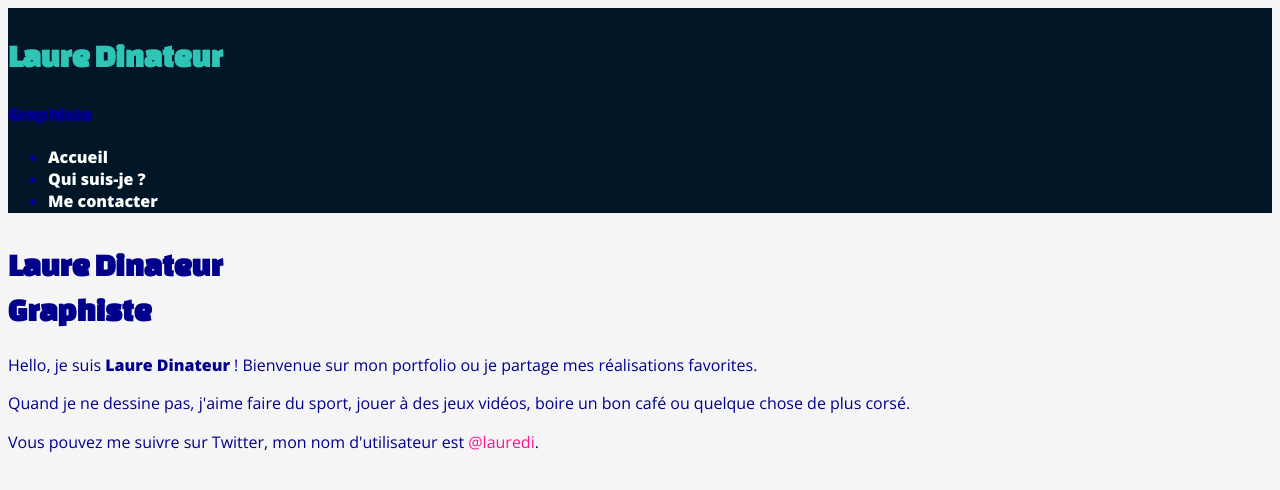
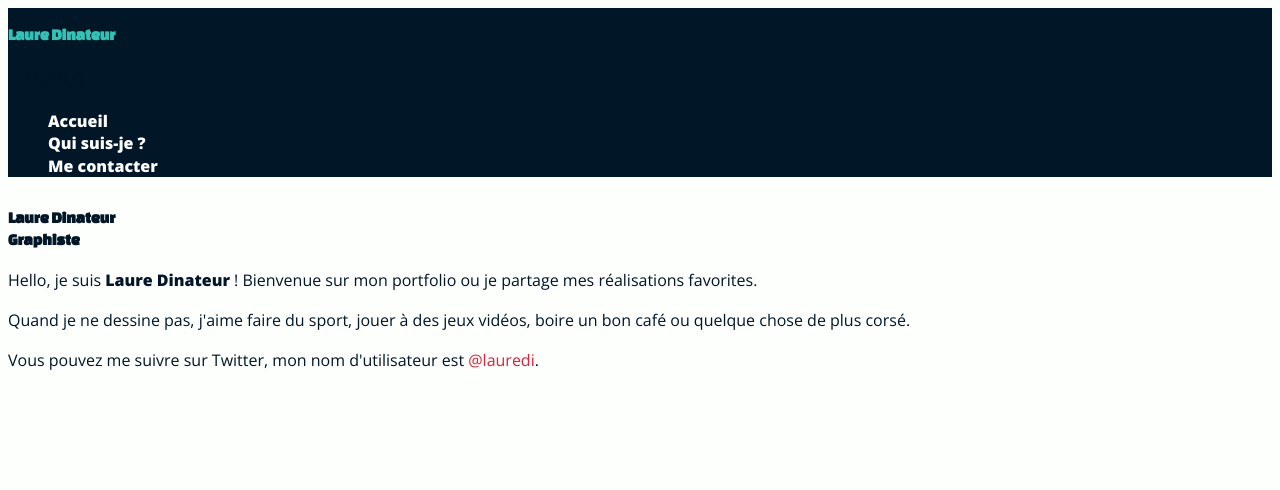
Before and after one commit to divtec-cejef/293-laure-dinateur-Magnumflow, a plain HTML site: page informations.html in a window 1280 px wide. Drawn offline with Linux system fonts and the light colour scheme.

Commit message:
Police prête petite correction

```diff
--- a/css/main.css
+++ b/css/main.css
@@ -43,9 +43,6 @@ header li a {
     color: #fdfffc;
     font-weight: bold;
 }
-header li a:hover {
-    color: #2ec4b6;
-}
  header h1 {
     color: #2ec4b6;
 }
@@ -58,8 +55,8 @@ body {
     font-weight: 400;
     font-size: 1rem;
     line-height: 1.4;
-    color: darkblue;
-    background-color: whitesmoke;
+    color: #011627;
+    background-color: #fdfffc;
 }
 
 img {
@@ -69,17 +66,28 @@ img {
 }
 
 a {
-    color: deeppink;
+    color: #e71d36;
     text-decoration: none;
 }
 
 a:hover {
-    color: darkmagenta;
+    color: #2ec4b6;
 }
 h1,
 h2,
 h3 {
     font-family: 'Changa One', sans serif;
+}
+p {
+    line-height: 1.5;
+}
+h2 {
+font-size: 1.5rem;
+    margin-bottom: .75rem;
+}
+h1 {
+    font-size:1rem;
+    margin-bottom: 1rem;
 }
 /*************************************************************
             PAGE ACCUEIL
```
